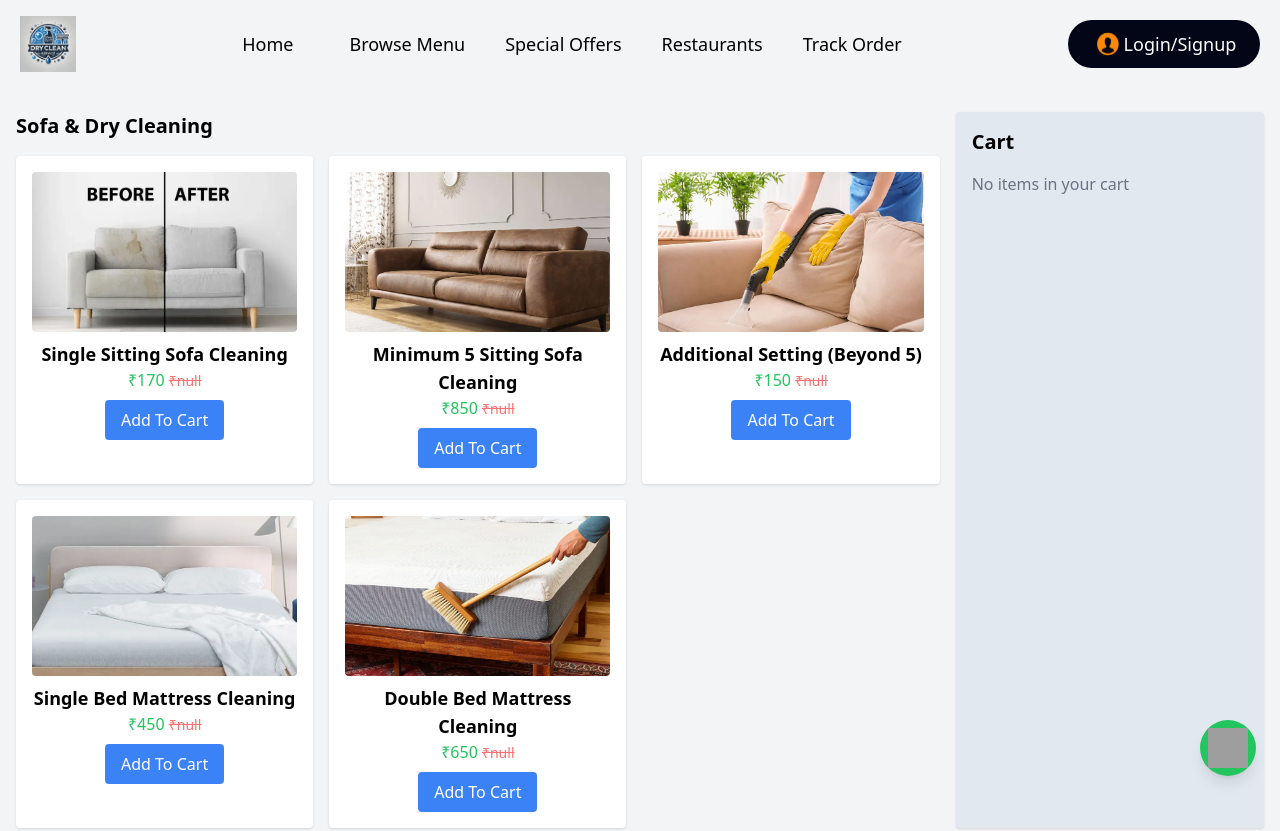
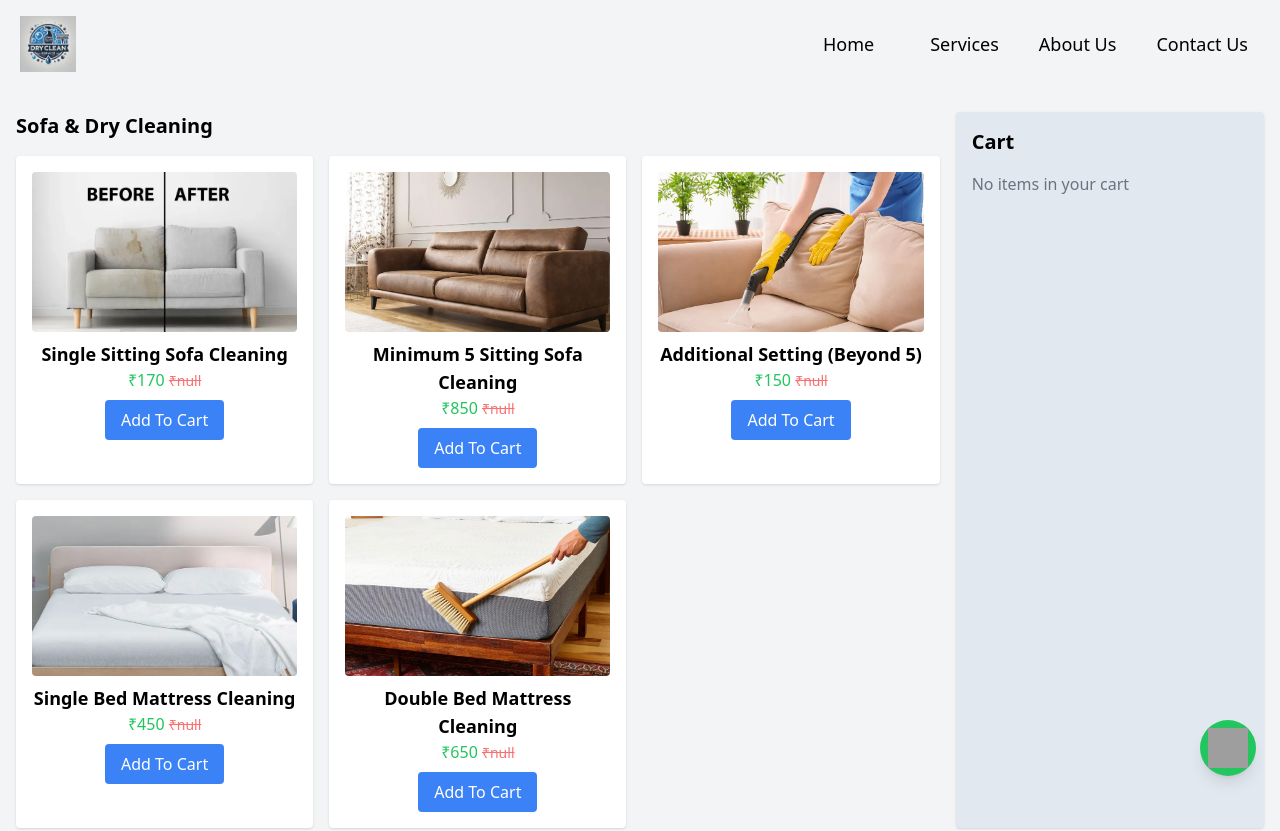
Before and after one commit to akash9754/sonu-Dry-clean, a website: page src/pages/sofaDryCleaning.html in a window 1280 px wide. Shown: the top 831 px of the page. Drawn offline with nearby package versions, Linux system fonts and the light colour scheme; grey boxes are pictures that could not be loaded.

Commit message:
update navigation links in sofaDryCleaning.html for improved user access

```diff
--- a/src/pages/sofaDryCleaning.html
+++ b/src/pages/sofaDryCleaning.html
@@ -18,17 +18,17 @@
         <!-- Desktop Menu (Hidden on Mobile) -->
         <div class="hidden md:flex text-lg items-center space-x-4">
             <a class="hover:bg-orange-500 hover:rounded-full py-2 px-3 font-normal hover:text-white" href="#">Home</a>
-            <a class="hover:bg-orange-500 hover:rounded-full py-2 px-3 font-normal hover:text-white" href="#">Browse Menu</a>
-            <a class="hover:bg-orange-500 hover:rounded-full py-2 px-3 font-normal hover:text-white" href="#">Special Offers</a>
-            <a class="hover:bg-orange-500 hover:rounded-full py-2 px-3 font-normal hover:text-white" href="Restaurant.html">Restaurants</a>
-            <a class="hover:bg-orange-500 hover:rounded-full py-2 px-3 font-normal hover:text-white" href="#">Track Order</a>
+            <a class="hover:bg-orange-500 hover:rounded-full py-2 px-3 font-normal hover:text-white" href="./services.html">Services</a>
+            <a class="hover:bg-orange-500 hover:rounded-full py-2 px-3 font-normal hover:text-white" href="./aboutUs.html">About Us</a>
+            <a class="hover:bg-orange-500 hover:rounded-full py-2 px-3 font-normal hover:text-white" href="./contactUs.html">Contact Us</a>
+            <!-- <a class="hover:bg-orange-500 hover:rounded-full py-2 px-3 font-normal hover:text-white" href="./termsAndConditions.html">Terms & Condition</a> -->
         </div>
 
         <!-- Login/Signup (Hidden on Mobile) -->
-        <button class="hidden md:flex h-12 w-48 text-lg justify-center items-center  bg-slate-950 text-white rounded-full p-2">
-            <img src="../img/Male User.png" class="w-8 h-7" alt="">
+        <!-- <button class="hidden md:flex h-12 w-48 text-lg justify-center items-center bg-slate-950 text-white rounded-full p-2">
+            <img src="img/Male User.png" class="w-8 h-7" alt="">
             <p>Login/Signup</p>
-        </button>
+        </button> -->
 
         <!-- Mobile Menu Button -->
         <button id="menu-btn" class="md:hidden text-3xl">
@@ -39,14 +39,14 @@
     <!-- Mobile Menu (Initially Hidden) -->
     <div id="mobile-menu" class="hidden flex-col items-center space-y-4 p-5 bg-white shadow-lg mt-2 md:hidden">
         <a class="block py-2 px-4 text-lg font-normal hover:bg-orange-500 hover:text-white rounded" href="#">Home</a>
-        <a class="block py-2 px-4 text-lg font-normal hover:bg-orange-500 hover:text-white rounded" href="#">Browse Menu</a>
-        <a class="block py-2 px-4 text-lg font-normal hover:bg-orange-500 hover:text-white rounded" href="#">Special Offers</a>
-        <a class="block py-2 px-4 text-lg font-normal hover:bg-orange-500 hover:text-white rounded" href="Restaurant.html">Restaurants</a>
-        <a class="block py-2 px-4 text-lg font-normal hover:bg-orange-500 hover:text-white rounded" href="#">Track Order</a>
-        <button class="h-12 w-48 text-lg bg-slate-950 text-white rounded-full p-2 flex items-center justify-center">
-            <img src="../img/Male User.png" class="w-8 h-7" alt="">
+        <a class="block py-2 px-4 text-lg font-normal hover:bg-orange-500 hover:text-white rounded" href="./services.html">Services</a>
+        <a class="block py-2 px-4 text-lg font-normal hover:bg-orange-500 hover:text-white rounded" href="./aboutUs.html">About Us</a>
+        <a class="block py-2 px-4 text-lg font-normal hover:bg-orange-500 hover:text-white rounded" href="./contactUs.html">Contact Us</a>
+        <!-- <a class="block py-2 px-4 text-lg font-normal hover:bg-orange-500 hover:text-white rounded" href="./termsAndConditions.html">Terms & Condition</a> -->
+        <!-- <button class="h-12 w-48 text-lg bg-slate-950 text-white rounded-full p-2 flex items-center justify-center">
+            <img src="img/Male User.png" class="w-8 h-7" alt="">
             <p>Login/Signup</p>
-        </button>
+        </button> -->
     </div>
 
 <!-- ======================== Navbar End ========================= -->
```
